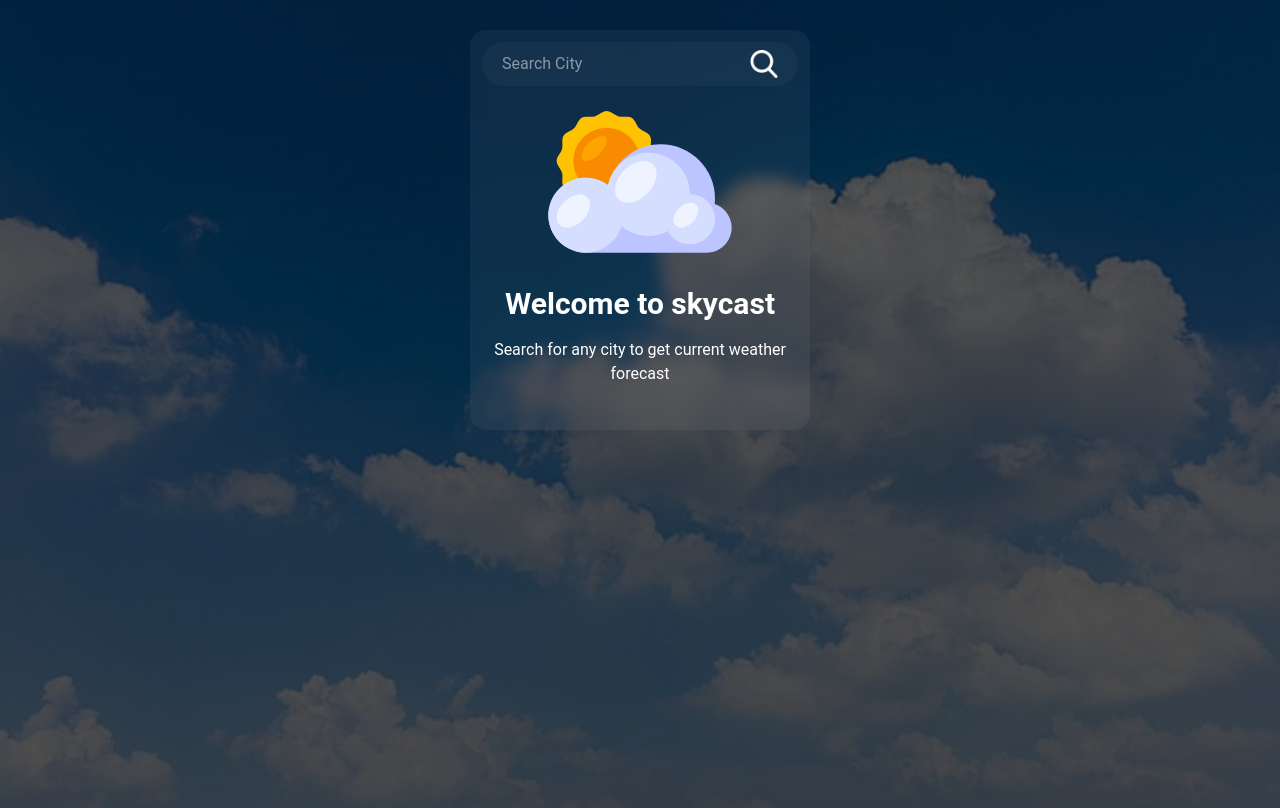
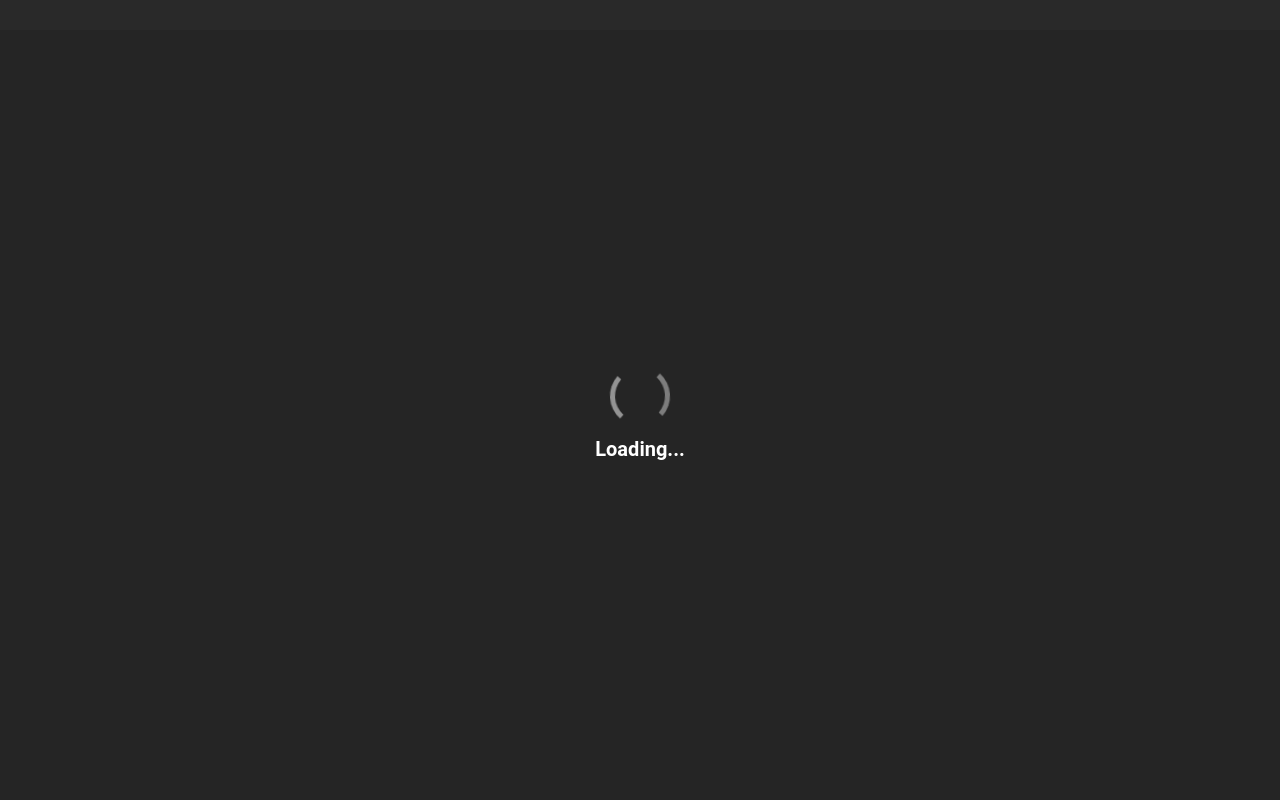
Before and after one commit to AY-Dannex/weather-app, a React (Vite) app: page / in a window 1280 px wide. Built offline with nearby package versions, Linux system fonts and the light colour scheme.

Commit message:
Added a bg-loader to ensure the BG is loaded before rendering

```diff
--- a/src/App.jsx
+++ b/src/App.jsx
@@ -1,9 +1,21 @@
+import React, {useState, useEffect} from 'react'
 import Weather from "./components/weather";
+import BGLoad from './components/BgLoader';
+import background from '/background.jpg'
 
 function App() {
+  const [imgLoaded, setImgLoaded] = useState(false)
+
+  useEffect(() => {
+    const img = new Image()
+    img.src = background
+    img.onload = () => {
+      // setImgLoaded(true)/
+    }
+  }, [])
   return (
-    <div className="container">
-      <Weather />
+    <div className="container" style={{backgroundImage: imgLoaded ? `url(${background})` : "none"}}>
+      {imgLoaded ? <Weather /> : <BGLoad/>}
     </div>
   );
 }
--- /dev/null
+++ b/src/components/BgLoader.jsx
@@ -0,0 +1,10 @@
+
+function BGLoad(){
+    return(
+        <div className="w-full h-full flex flex-col gap-2 items-center justify-center bg-black/10">
+            <div className="h-15 w-15 border border-transparent border-l-5 border-l-white/50 border-t-5 border-b-5 border-r-5 border-r-white/40 rounded-[30px] load"></div>
+            <p className="text-white font-bold text-[20px]">Loading...</p>
+        </div>
+    )
+}
+export default BGLoad
--- a/src/index.css
+++ b/src/index.css
@@ -5,8 +5,7 @@
 
 .container{
     max-width: 100%;
-    height: 101vh;
-    background-image: url('/public/background.jpg');
+    height: 100vh;
     background-position: center;
     background-attachment: fixed;
     background-repeat: repeat;
@@ -42,9 +41,16 @@
     opacity: 0.2;
     z-index: 2;
     animation-name: move;
-    animation-duration: 2s;
+    animation-duration: 1s;
     animation-timing-function: linear;
     animation-iteration-count: infinite;
+}
+
+.load{
+    animation-name: spin;
+    animation-duration: 2s;
+    animation-iteration-count: infinite;
+    animation-timing-function: linear;
 }
 
 @keyframes move{
@@ -58,3 +64,12 @@
         opacity: 0.1;
     }
 }
+
+@keyframes spin{
+    from{
+        transform: rotate(0);
+    }
+    to{
+        transform: rotate(360deg);
+    }
+}
```
